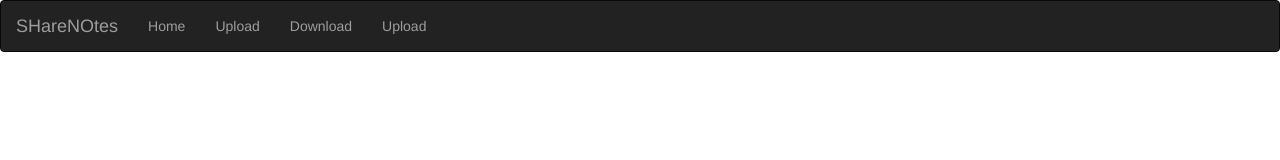
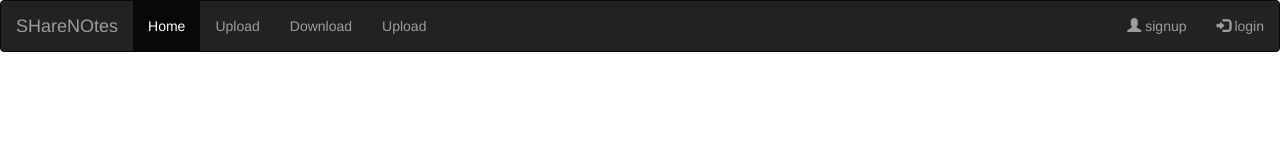
Before and after one commit to Nikhiljella/pj, a plain HTML site: page home.html in a window 1280 px wide. Drawn offline with nearby package versions, Linux system fonts and the light colour scheme.

Commit message:
signup and login added

```diff
--- a/home.html
+++ b/home.html
@@ -17,10 +17,14 @@
 				<a class="navbar-brand" href="#">SHareNOtes</a>
 			</div>
 			<ul class="nav navbar-nav">
-				<li><a href="#home">Home</a></li>
+				<li class="active"><a href="#home">Home</a></li>
 				<li><a href="#upload">Upload</a></li>
 				<li><a href="#download">Download</a></li>
 				<li><a href="#upload">Upload</a></li>
+			</ul>
+			<ul class="nav navbar-nav navbar-right">
+				<li><a href="#"><span class="glyphicon  glyphicon-user"></span> signup</a></li>
+				<li><a href="#"><span class="glyphicon glyphicon-log-in"></span> login</a></li>
 			</ul>
 		</div>
 	</div>
```
